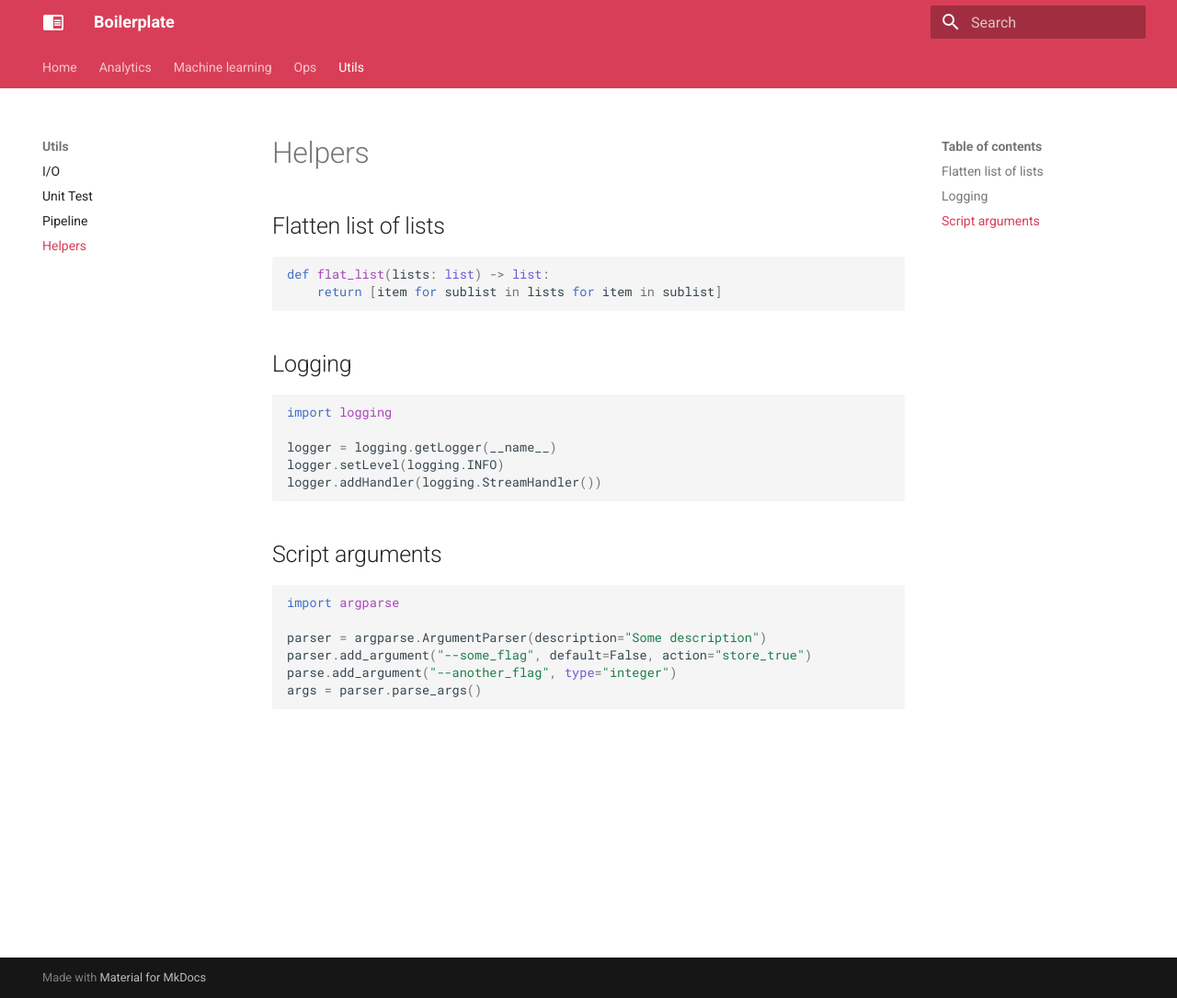
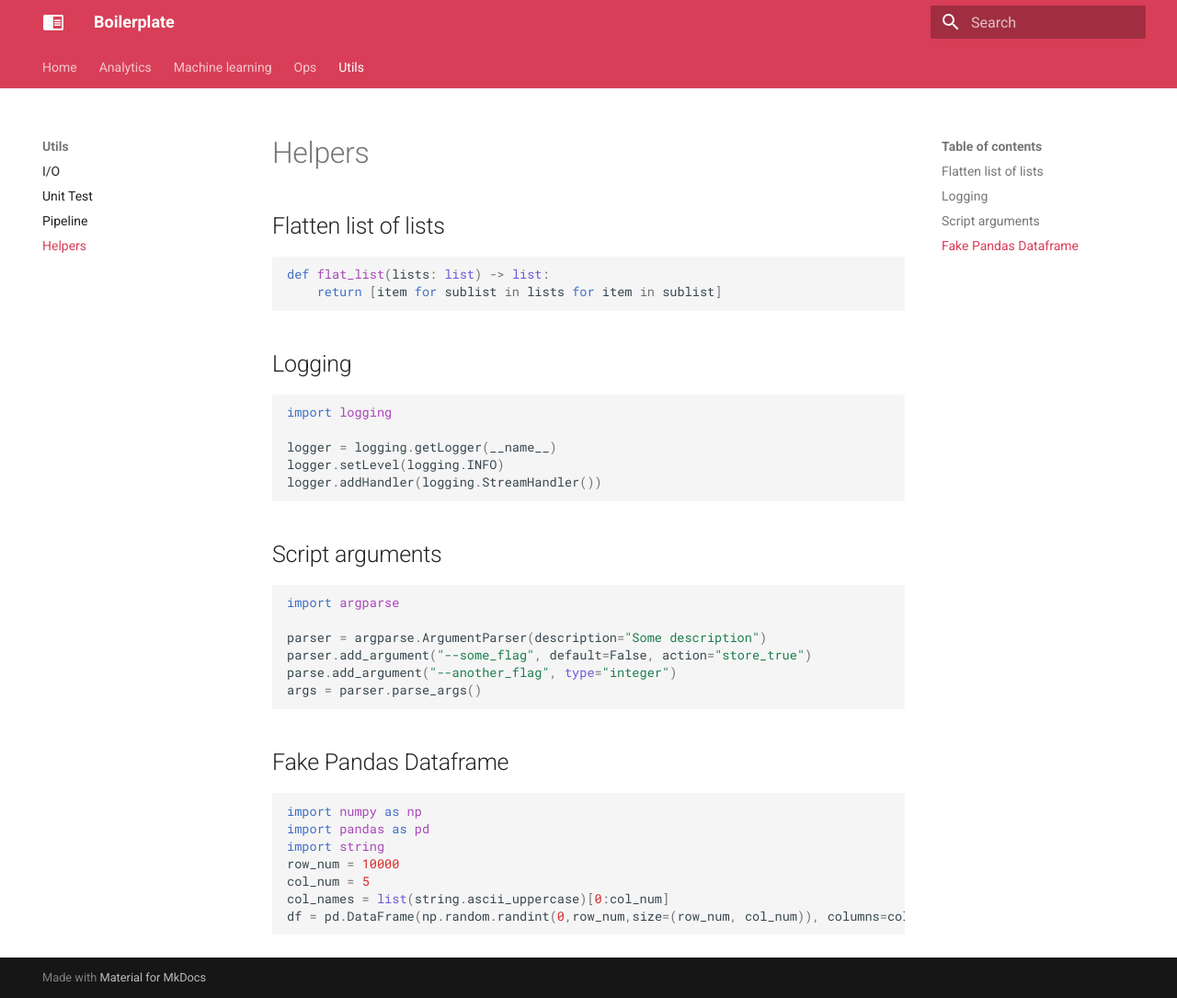
Before and after one commit to Ben8t/boilerplate, an MkDocs documentation site: the page built from docs/utils/04-helpers.md, in a window 1280 px wide and 1085 px high. Shown: the whole window at 92% size. Built offline with MkDocs 1.6.1 and Material for MkDocs 9.7.7, drawn with Linux system fonts in a browser that asks for light colours.

Commit message:
[main] add fake dataframe generation

````diff
--- a/docs/utils/04-helpers.md
+++ b/docs/utils/04-helpers.md
@@ -27,3 +27,15 @@ parser.add_argument("--some_flag", default=False, action="store_true")
 parse.add_argument("--another_flag", type="integer")
 args = parser.parse_args()
 ```
+
+## Fake Pandas Dataframe
+
+```python
+import numpy as np
+import pandas as pd
+import string
+row_num = 10000
+col_num = 5
+col_names = list(string.ascii_uppercase)[0:col_num]
+df = pd.DataFrame(np.random.randint(0,row_num,size=(row_num, col_num)), columns=col_names)
+```
````
